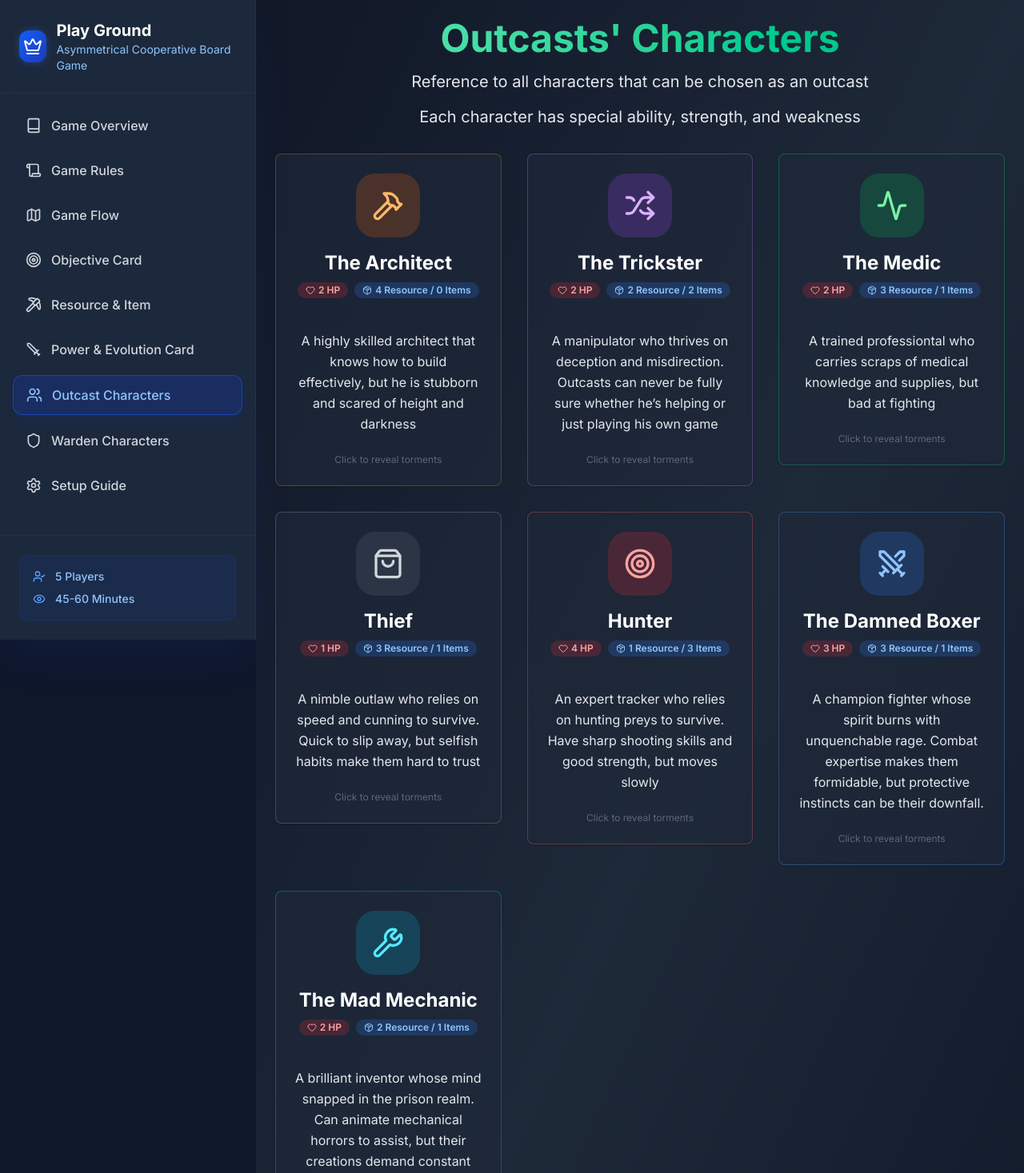
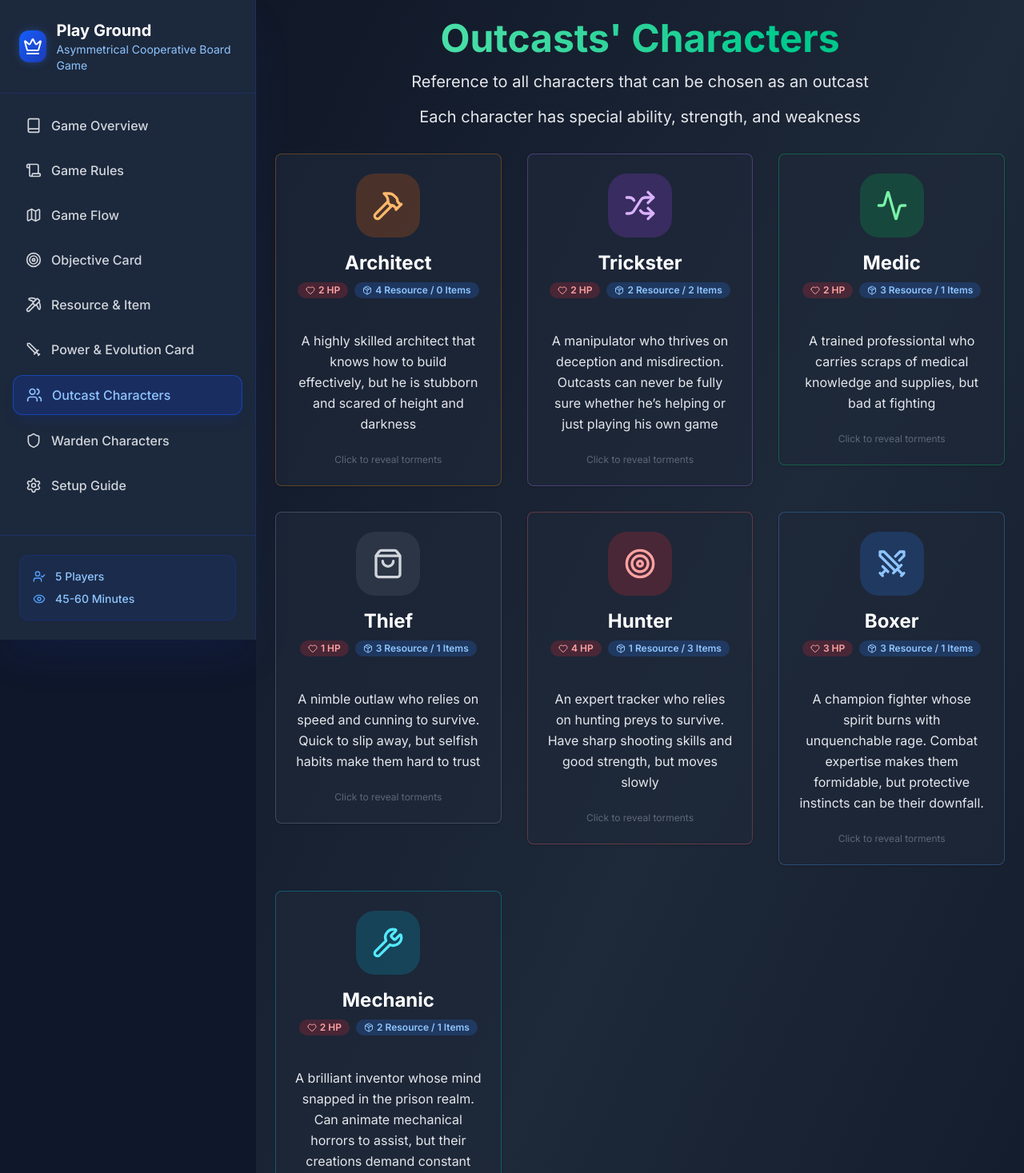
Before and after one commit to EkVid/boardgame, a Next.js app: page /outcastCharacters in a window 1280 px wide. Shown: the top 1467 px of the page at 80% size. Built offline with nearby package versions, Linux system fonts and the light colour scheme.

Commit message:
name change

```diff
--- a/src/app/outcastCharacters/page.tsx
+++ b/src/app/outcastCharacters/page.tsx
@@ -24,7 +24,7 @@ import {
 
 const characters = [
   {
-    name: "The Architect",
+    name: "Architect",
     icon: Hammer,
     hp: 2,
     resources: 4,
@@ -42,7 +42,7 @@ const characters = [
     color: "orange",
   },
   {
-    name: "The Trickster",
+    name: "Trickster",
     icon: Shuffle,
     hp: 2,
     resources: 2,
@@ -58,7 +58,7 @@ const characters = [
     color: "purple",
   },
   {
-    name: "The Medic",
+    name: "Medic",
     icon: Activity,
     hp: 2,
     resources: 3,
@@ -109,7 +109,7 @@ const characters = [
     color: "red",
   },
   {
-    name: "The Damned Boxer",
+    name: "Boxer",
     icon: Swords,
     hp: 3,
     resources: 3,
@@ -121,7 +121,7 @@ const characters = [
     color: "blue",
   },
   {
-    name: "The Mad Mechanic",
+    name: "Mechanic",
     icon: Wrench,
     hp: 2,
     resources: 2,
```
